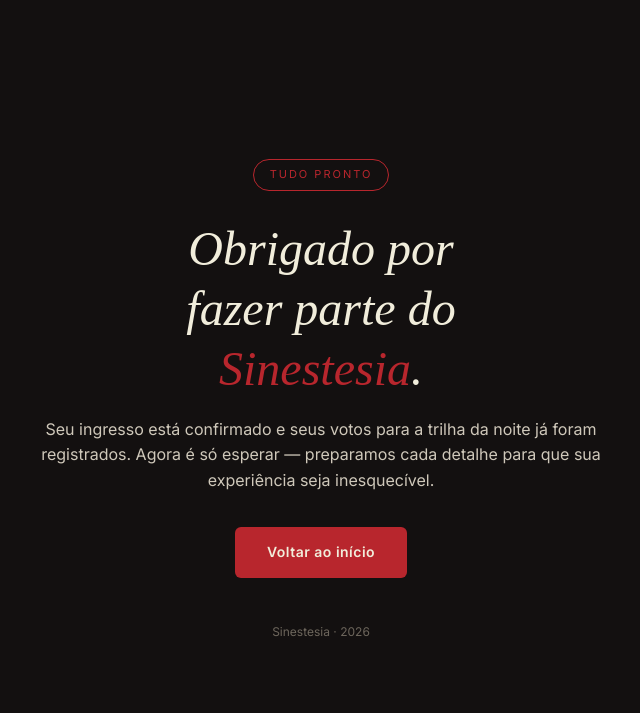
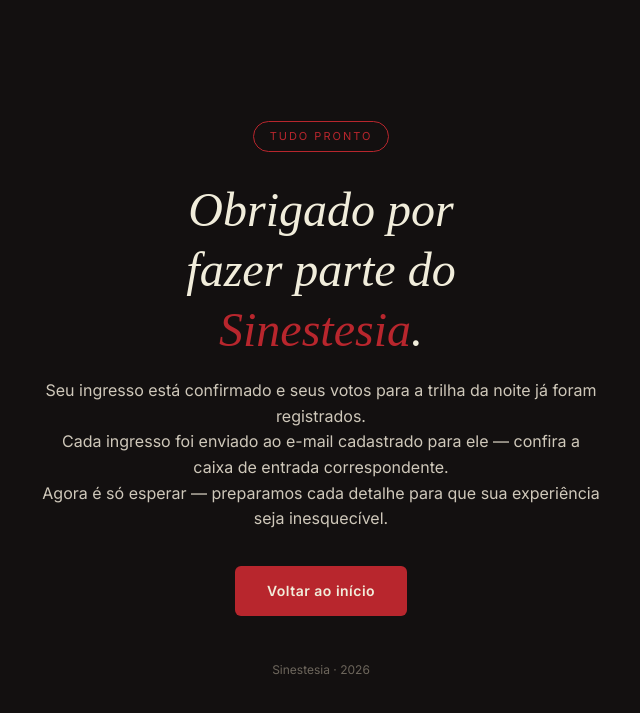
Before and after one commit to arthurjww/Bistro-2026, a Flask app: page /obrigado in a window 1280 px wide. Shown: the top 713 px of the page, without its empty margins (319-959 px from the left). Run offline with Flask 3, Linux system fonts and the light colour scheme; some web fonts are replaced.

Commit message:
feat(obrigado.html): add página de agradecimento após a votação, com botão que redireciona pra homepage para o usuário não ficar 'travado' após votar igual estava acontecendo anteriormente. +add  MUSICAS_REDIRECT_URL=https://musicas.sinestesiabistro.com.br HOME_REDIRECT_URL=https://sinestesiabistro.com.br, para conseguir redirecionar as páginas de diferentes subdomínios.

```diff
--- a/musicas/frontend/templates/musicas/obrigado.html
+++ b/musicas/frontend/templates/musicas/obrigado.html
@@ -116,7 +116,8 @@
         <h1>Obrigado por<br>fazer parte do<br><span>Sinestesia</span>.</h1>
 
         <p class="texto">
-            Seu ingresso está confirmado e seus votos para a trilha da noite já foram registrados.
+            Seu ingresso está confirmado e seus votos para a trilha da noite já foram registrados.<br>
+            Cada ingresso foi enviado ao e-mail cadastrado para ele — confira a caixa de entrada correspondente.<br>
             Agora é só esperar — preparamos cada detalhe para que sua experiência seja inesquecível.
         </p>
 
```
